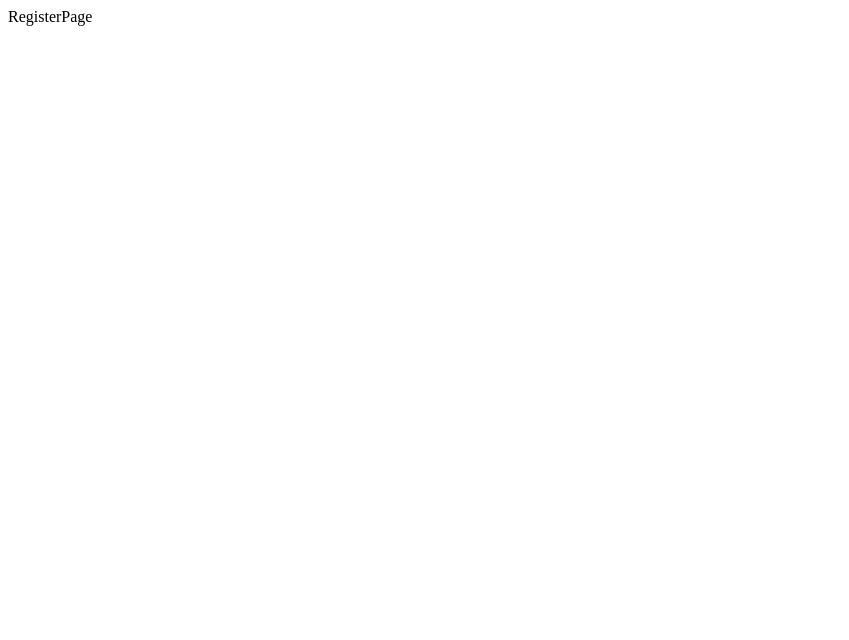
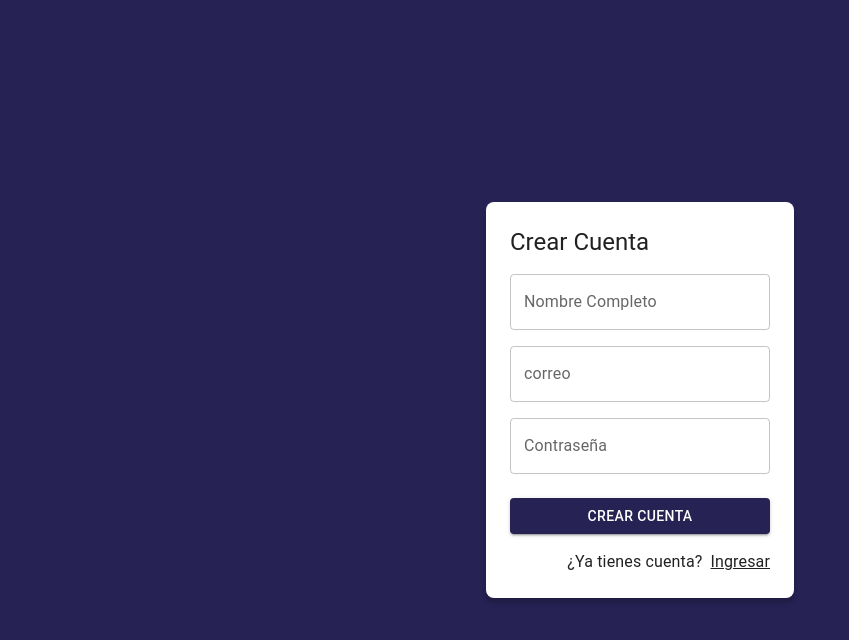
Before and after one commit to Duhuhuu/Journal-App, a React app: page /auth/register in a window 1280 px wide. Shown: the top 640 px of the page, without its empty margins (0-849 px from the left). Built offline with nearby package versions, Linux system fonts and the light colour scheme; the HTML template or start-up script is replaced by a standard one.

Commit message:
Routes,login, register and navbar

```diff
--- a/src/JournalApp.jsx
+++ b/src/JournalApp.jsx
@@ -1,10 +1,11 @@
 import { AppRouter } from "./router/AppRouter"
+import { AppTheme } from "./theme"
 
 export const JournalApp = () => {
   return (
 
-    <>
+    <AppTheme>
         <AppRouter />
-    </>
+    </AppTheme>
   )
 }
--- /dev/null
+++ b/src/auth/layout/AuthLayout.jsx
@@ -0,0 +1,31 @@
+import { Grid, Typography } from "@mui/material"
+
+export const AuthLayout = ({children, title= ''}) => {
+  return (
+    <Grid
+        container
+        spacing = { 0 }
+        direction= "colum"
+        alignItems="center"
+        justifyContent="center"
+        sx={{ minHeight: '100vh', backgroundColor: 'primary.main', padding: 3 }}
+        >
+
+        <Grid item
+            className="box-shadow"
+            xs={ 3 }
+            sx= {{
+                width: {sm: 450},
+                backgroundColor:'white',
+                padding: 3,
+                borderRadius: 2
+            }}
+            >
+             <Typography variant="h5" > {title} </Typography>
+                {children}
+
+        </Grid>
+
+    </Grid>
+  )
+}
--- a/src/auth/pages/LoginPage.jsx
+++ b/src/auth/pages/LoginPage.jsx
@@ -1,8 +1,61 @@
+import { Link as RouterLink } from 'react-router-dom';
+import { Google } from "@mui/icons-material"
+
+import { Button, Grid, Link, TextField, Typography } from "@mui/material"
+import { AuthLayout } from '../layout/AuthLayout';
 
 export const LoginPage = () => {
   return (
 
-    <h1>LoginPage</h1>
+    <AuthLayout title="Login" >
+        <form>
+          <Grid container >
+            <Grid item xs={12} sx={{mt: 2}} >
+                <TextField
+                label="correo"
+                type="email"
+                placeholder='corre@gmail.com'
+                fullWidth
+                />
+            </Grid>
+
+            <Grid item xs={12} sx={{ mt: 2 }}>
+                <TextField
+                label="Contraseña"
+                type="password"
+                placeholder='Contraseña'
+                fullWidth
+                />
+            </Grid>
+
+            <Grid container spacing= { 2 } sx={{ mb:2, mt:1 }} >
+              <Grid item xs={ 12 } sm={6} >
+                  <Button variant='contained' fullWidth >
+                    Login
+                  </Button>
+              </Grid>
+
+              <Grid item xs={ 12 } sm={ 6 } >
+                  <Button variant='contained' fullWidth >
+                    <Google />
+                    <Typography sx= {{ml:1}} >Google</Typography>
+                  </Button>
+              </Grid>
+            </Grid>
+            <Grid container direction='row' justifyContent='end'>
+              <Link component={ RouterLink } color='inherit' to="/auth/register" >
+              Crear una cuenta
+              </Link>
+            </Grid>
+
+
+          </Grid>
+
+
+        </form>
+
+    </AuthLayout>
+
 
   )
 }
--- a/src/auth/pages/RegisterPage.jsx
+++ b/src/auth/pages/RegisterPage.jsx
@@ -1,6 +1,65 @@
+import { Link as RouterLink } from 'react-router-dom';
+import { Google } from "@mui/icons-material"
+
+import { Button, Grid, Link, TextField, Typography } from "@mui/material"
+import { AuthLayout } from '../layout/AuthLayout';
 
 export const RegisterPage = () => {
   return (
-    <div>RegisterPage</div>
+
+    <AuthLayout title="Crear Cuenta" >
+        <form>
+          <Grid container >
+
+            <Grid item xs={12} sx={{mt: 2}} >
+                <TextField
+                label="Nombre Completo"
+                type="text"
+                placeholder='Pon Tu nombre'
+                fullWidth
+                />
+            </Grid>
+
+            <Grid item xs={12} sx={{mt: 2}} >
+                <TextField
+                label="correo"
+                type="email"
+                placeholder='corre@gmail.com'
+                fullWidth
+                />
+            </Grid>
+
+            <Grid item xs={12} sx={{ mt: 2 }}>
+                <TextField
+                label="Contraseña"
+                type="password"
+                placeholder='Contraseña'
+                fullWidth
+                />
+            </Grid>
+
+            <Grid container spacing= { 2 } sx={{ mb:2, mt:1 }} >
+              <Grid item xs={ 12 }>
+                  <Button variant='contained' fullWidth >
+                    Crear Cuenta
+                  </Button>
+              </Grid>
+            </Grid>
+            <Grid container direction='row' justifyContent='end'>
+              <Typography sx={{mr: 1}} >¿Ya tienes cuenta?</Typography>
+              <Link component={ RouterLink } color='inherit' to="/auth/login" >
+              Ingresar
+              </Link>
+            </Grid>
+
+
+          </Grid>
+
+
+        </form>
+
+    </AuthLayout>
+
+
   )
 }
--- /dev/null
+++ b/src/journal/components/NavBar.jsx
@@ -0,0 +1,41 @@
+import { LogoutOutlined, MenuOutlined } from "@mui/icons-material"
+import { AppBar, Grid, IconButton, Toolbar, Typography } from "@mui/material"
+
+
+
+export const NavBar = ({drawerWidth}) => {
+  return (
+    <AppBar
+        position='fixed'
+        sx={{
+            width: { sm: `calc(100% - ${drawerWidth}px)` },
+            ml: { sm: `${drawerWidth}px` }
+        }}
+        >
+            <Toolbar>
+                <IconButton
+                color='inherit'
+                edge="start"
+                sx={{mr: 2, display:{ sm:'none' } }}
+                >
+                    <MenuOutlined/>
+                </IconButton>
+                <Grid
+                container
+                 direction='row'
+                 justifyContent='space-between'
+                 alignItems='center'
+                >
+                    <Typography variant='h6'> JournalApp </Typography>
+
+                    <IconButton color='error'>
+                        <LogoutOutlined />
+                    </IconButton>
+
+
+                </Grid>
+            </Toolbar>
+    </AppBar>
+
+  )
+}
--- /dev/null
+++ b/src/journal/components/index.js
@@ -0,0 +1 @@
+export * from './NavBar';
--- /dev/null
+++ b/src/journal/layout/JournalLayout.jsx
@@ -0,0 +1,28 @@
+import { Box } from "@mui/system"
+import { NavBar } from "../components";
+
+const drawerWidth = 240;
+
+export const JournalLayout = ({ children }) => {
+  return (
+
+    <Box sx= {{ display: 'flex'}} >
+        {/* Navbar drawerWidth */}
+        <NavBar drawerWidth={ drawerWidth } />
+
+
+        {/* Sidebar drawerWidth */}
+        <Box
+            component='main'
+            sx={{ flexGrow: 1, p:3}}
+        >
+            {/* Toolbar */}
+            {children}
+        </Box>
+
+    </Box>
+
+
+
+  )
+}
--- a/src/journal/pages/JournalPage.jsx
+++ b/src/journal/pages/JournalPage.jsx
@@ -1,6 +1,11 @@
+
+import { Typography } from "@mui/material"
+import { JournalLayout } from "../layout/JournalLayout"
 
 export const JournalPage = () => {
   return (
-    <div>JournalPage</div>
+    <JournalLayout>
+    <Typography>Lorem ipsum dolor sit amet consectetur adipisicing elit. Repudiandae quia distinctio aperiam omnis illo voluptates voluptate reprehenderit voluptatem deleniti, itaque sequi repellat id perferendis architecto ipsa. Quam repudiandae possimus eaque.</Typography>
+    </JournalLayout>
   )
 }
--- a/src/styles.css
+++ b/src/styles.css
@@ -0,0 +1,5 @@
+
+.box-shadow{
+    box-shadow: 0px 5px 5px rgba(0, 0, 0, 0.2);
+
+}
--- /dev/null
+++ b/src/theme/AppTheme.jsx
@@ -0,0 +1,15 @@
+import { ThemeProvider } from "@emotion/react"
+import { CssBaseline } from "@mui/material"
+import { purpleTheme } from "./"
+
+
+export const AppTheme = ( {children} ) => {
+  return (
+    <ThemeProvider theme={purpleTheme}>
+
+        <CssBaseline />
+            {children}
+        </ThemeProvider>
+
+  )
+}
--- /dev/null
+++ b/src/theme/index.js
@@ -0,0 +1,2 @@
+export * from './AppTheme';
+export * from './purpleTheme';
--- /dev/null
+++ b/src/theme/purpleTheme.js
@@ -0,0 +1,16 @@
+import { createTheme } from "@mui/material";
+import { red } from "@mui/material/colors";
+
+export const purpleTheme = createTheme({
+    palette: {
+        primary: {
+            main: '#262254'
+        },
+        secondary: {
+            main:'#543884'
+        }
+    },
+    error: {
+        main: red.A400
+    }
+})
```
